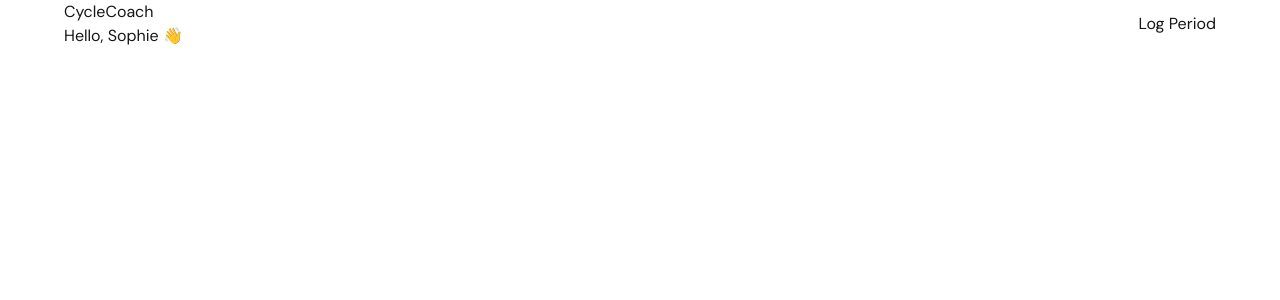
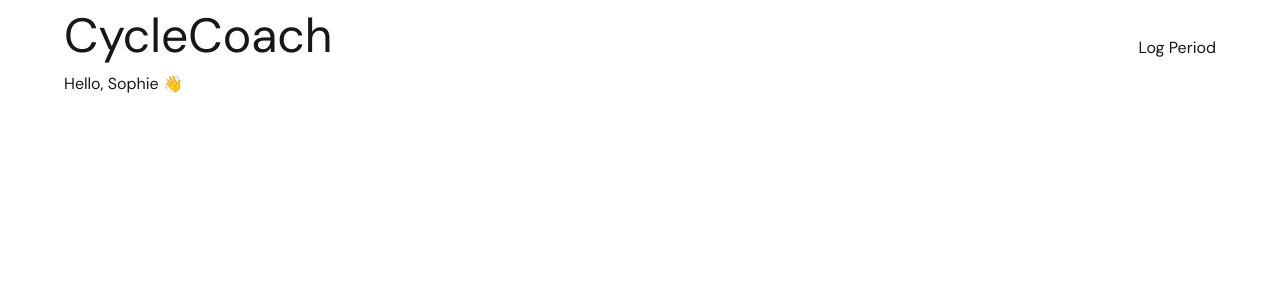
Before and after one commit to zofienora/cyclecoach, a Next.js app in the folder my-app/: page / in a window 1280 px wide. Shown: the top 300 px of the page. Built offline with nearby package versions, Linux system fonts and the light colour scheme.

Commit message:
changed styles

```diff
--- a/my-app/app/components/Header.tsx
+++ b/my-app/app/components/Header.tsx
@@ -4,7 +4,7 @@ export default function Header() {
   return (
     <header className="flex justify-between items-center px-4 py-6">
       <div>
-        <h1 className="text-2xl font-heading text-foreground">
+        <h1 className="text-[48px] font-heading text-secondary">
             CycleCoach
         </h1>
         <h2 className="text-lg font-heading text-foreground">
```
